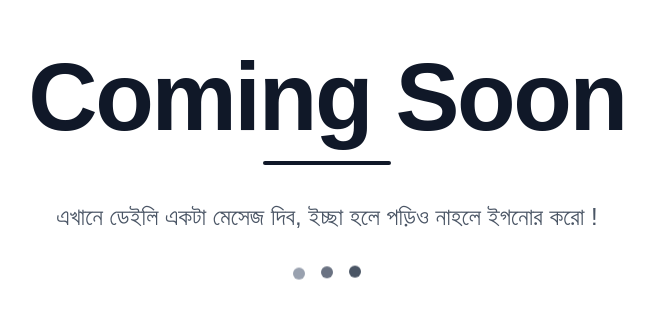
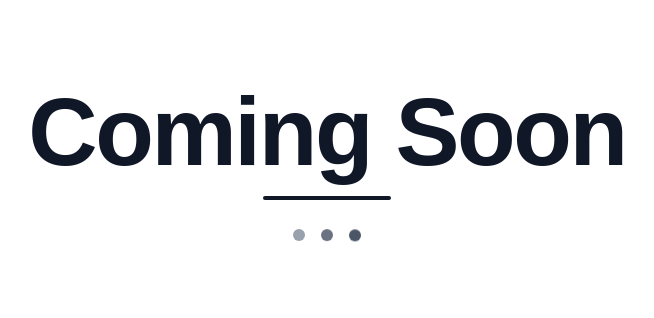
Before and after one commit to rahman-sohan/Penguine, a Next.js app: page / in a window 1280 px wide. Shown: the part 212-530 px from the top of the page, without its empty margins (313-967 px from the left). Built offline with nearby package versions, Linux system fonts and the light colour scheme.

Commit message:
feat: comment out daily message section in coming soon page

```diff
--- a/src/app/page.tsx
+++ b/src/app/page.tsx
@@ -9,9 +9,9 @@ export default function Home() {
           <div className="w-32 h-1 bg-gray-900 mx-auto rounded-full"></div>
         </div>
 
-        <p className="text-xl md:text-2xl text-gray-600 mb-8 max-w-2xl mx-auto leading-relaxed">
+        {/* <p className="text-xl md:text-2xl text-gray-600 mb-8 max-w-2xl mx-auto leading-relaxed">
           এখানে ডেইলি একটা মেসেজ দিব, ইচ্ছা হলে পড়িও নাহলে ইগনোর করো !
-        </p>
+        </p> */}
 
         <div className="flex justify-center space-x-4 mb-12">
           <div className="w-3 h-3 bg-gray-400 rounded-full animate-bounce"></div>
```
